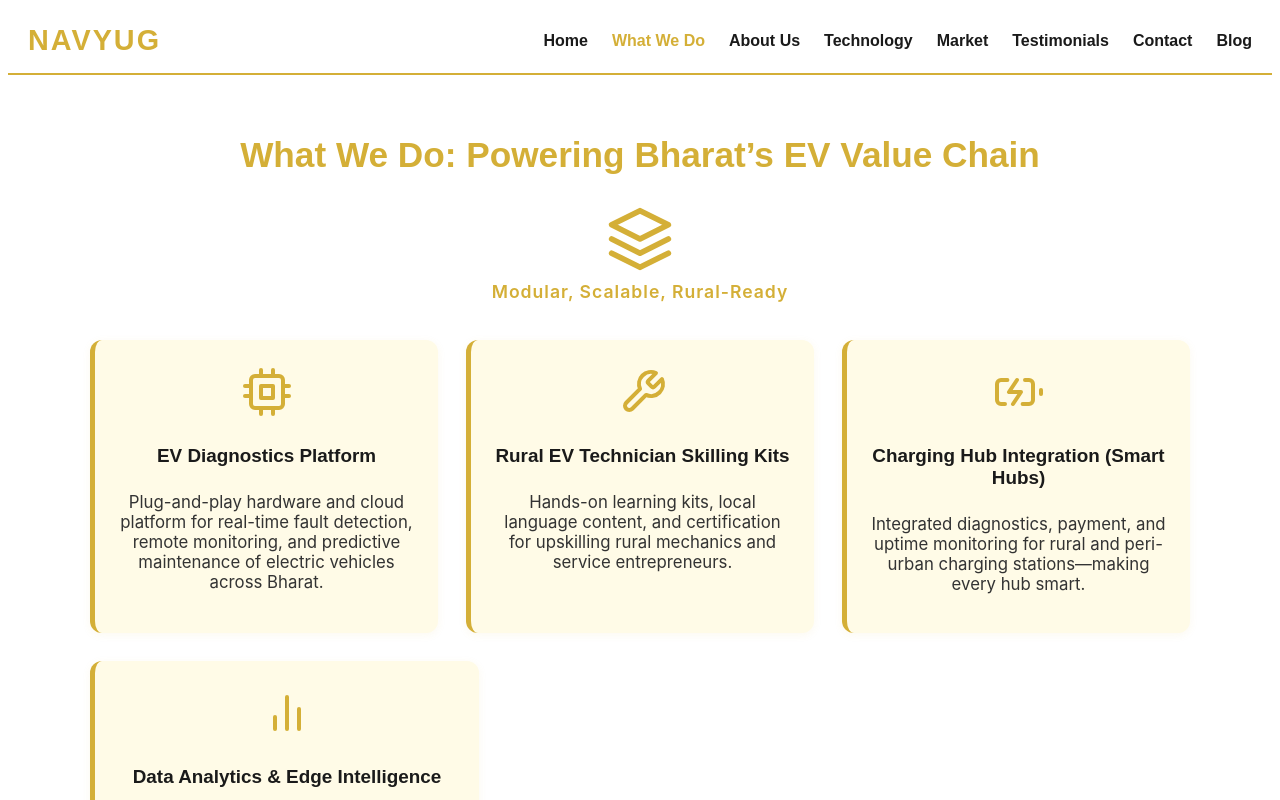
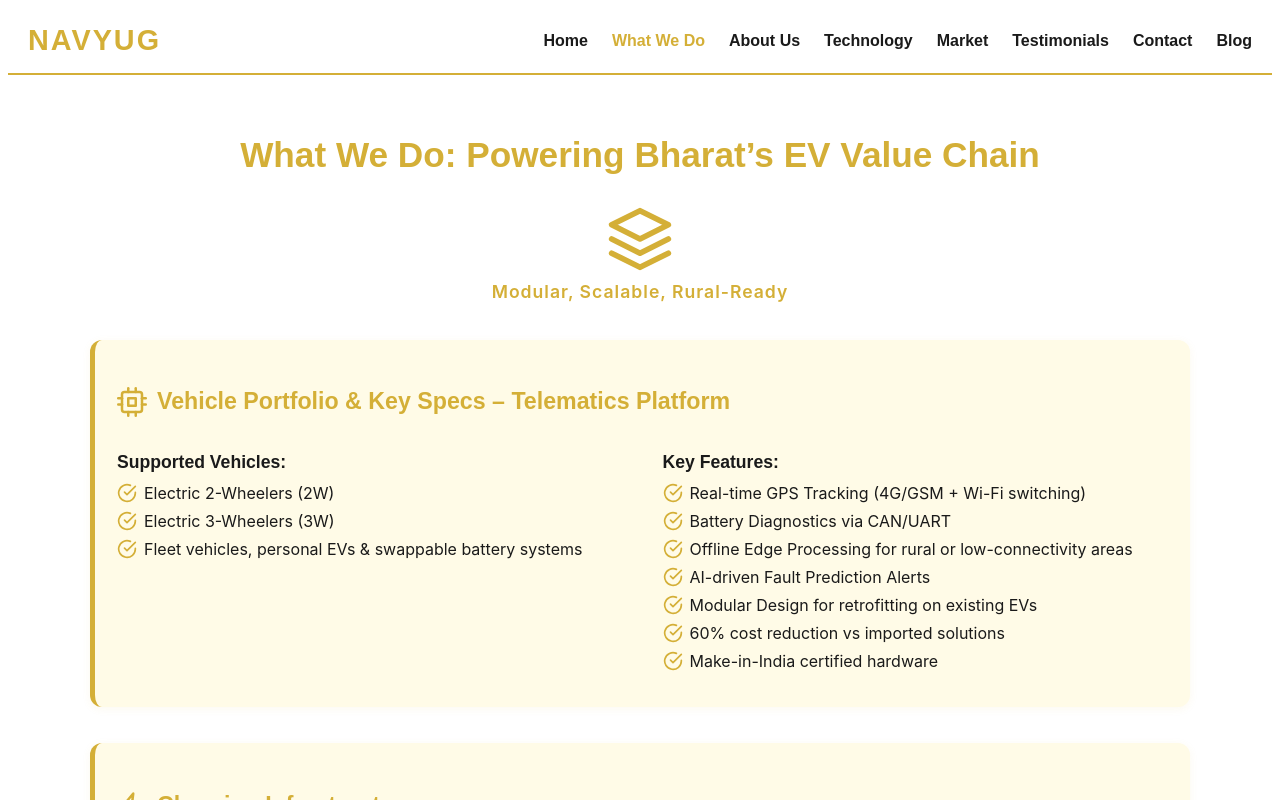
Before and after one commit to Vansh11223344/nav, a React (Vite) app: page /what-we-do in a window 1280 px wide. Shown: the top 800 px of the page. Built offline with nearby package versions, Linux system fonts and the light colour scheme.

Commit message:
V Second

```diff
--- a/index.html
+++ b/index.html
@@ -2,9 +2,9 @@
 <html lang="en">
   <head>
     <meta charset="UTF-8" />
-    <link rel="icon" type="image/svg+xml" href="/vite.svg" />
+    <link rel="icon" type="image/svg+xml" href="/images/logo.png" />
     <meta name="viewport" content="width=device-width, initial-scale=1.0" />
-    <title>NAVYUG</title>
+    <title>Navyug Innovations</title>
   </head>
   <body>
     <div id="root"></div>
--- a/src/components/ContactUs.jsx
+++ b/src/components/ContactUs.jsx
@@ -41,22 +41,22 @@ const ContactUs = () => {
             <MapPin className="contact-icon" />
             <div>
               <strong>Address</strong>
-              <p>123 Navyug EV Lane, Sector 21, Gurugram, Haryana, India</p>
+              <p>Ragunath Garden, Pragatipath, Makchund Toli, Ranchi – 834001, Jharkhand</p>
             </div>
           </div>
           <div className="info-block">
             <Phone className="contact-icon" />
             <div>
               <strong>Phone</strong>
-              <p>+91 98765 43210</p>
-              <p>+91 91234 56789</p>
+              <p>+91 98355 94986</p>
+              <p>+91 77358 37675</p>
             </div>
           </div>
           <div className="info-block">
             <Mail className="contact-icon" />
             <div>
               <strong>Email</strong>
-              <p>hello@navyugev.com</p>
+              <p>navyuginnovations@gmail.com</p>
             </div>
           </div>
         </div>
--- a/src/components/Home.css
+++ b/src/components/Home.css
@@ -79,7 +79,7 @@
 }
 
 .visual-placeholder img {
-  max-width: 100%;
+  max-width: 50%;
   height: auto;
   border-radius: 8px;
 }
--- a/src/components/MarketOpportunity.jsx
+++ b/src/components/MarketOpportunity.jsx
@@ -12,7 +12,7 @@ const opportunityPoints = [
   {
     icon: <BarChart2 className="mo-icon" />,
     title: "India’s $150B EV Market",
-    desc: "India’s electric vehicle sector is projected to reach $150B+, with rural adoption as the next growth frontier."
+    desc: "India’s EV industry is projected to hit $150B by 2030, but rural diagnostics and servicing are severely underserved."
   },
   {
     icon: <MapPin className="mo-icon" />,
@@ -21,13 +21,13 @@ const opportunityPoints = [
   },
   {
     icon: <Award className="mo-icon" />,
-    title: "Navyug’s Differentiator vs Imports",
-    desc: "Built-for-Bharat: rugged, affordable, and offline-first—unlike imported solutions designed for urban markets."
+    title: "Built for Bharat, Not Just Cities",
+    desc: "Modular, cost-effective solutions tailored for Tier 2/3 markets."
   },
   {
     icon: <Users className="mo-icon" />,
     title: "Impact in Tier 2/3 Cities",
-    desc: "Our platform is already reducing downtime and boosting productivity in emerging EV clusters."
+    desc: "From retrofit kits to technician training and real-time analytics, our cost-effective platform powers uptime and productivity where it matters most."
   },
   {
     icon: <TrendingUp className="mo-icon" />,
--- a/src/components/OurWork.css
+++ b/src/components/OurWork.css
@@ -134,3 +134,79 @@
     padding: 16px 8px 12px;
   }
 }
+.vehicle-specs-section, .charging-infra-section {
+  background: #fffbe7;
+  border-left: 5px solid #D4AF37;
+  border-radius: 12px;
+  padding: 28px 22px;
+  margin-bottom: 36px;
+  box-shadow: 0 2px 8px rgba(212, 175, 55, 0.08);
+}
+
+.vehicle-specs-section h2,
+.charging-infra-section h2 {
+  display: flex;
+  align-items: center;
+  gap: 10px;
+  color: #D4AF37;
+  font-family: 'Montserrat', 'Poppins', sans-serif;
+  font-size: 1.45rem;
+  font-weight: 700;
+  margin-bottom: 18px;
+}
+
+.vehicle-specs-content {
+  display: flex;
+  flex-wrap: wrap;
+  gap: 40px;
+}
+
+.vehicle-types, .key-features {
+  flex: 1 1 240px;
+}
+
+.vehicle-types h3, .key-features h3 {
+  color: #1A1A1A;
+  font-size: 1.1rem;
+  margin-bottom: 10px;
+  font-weight: 700;
+}
+
+.vehicle-types ul, .key-features ul, .charging-infra-list {
+  list-style: none;
+  padding: 0;
+  margin: 0;
+}
+
+.vehicle-types li, .key-features li, .charging-infra-list li {
+  display: flex;
+  align-items: center;
+  gap: 7px;
+  font-size: 1rem;
+  margin-bottom: 8px;
+  color: #1A1A1A;
+}
+
+.section-icon {
+  color: #D4AF37;
+  width: 30px;
+  height: 30px;
+}
+
+.check-icon {
+  color: #D4AF37;
+  width: 20px;
+  height: 20px;
+  flex-shrink: 0;
+}
+
+.charging-infra-list {
+  margin-top: 10px;
+}
+
+@media (max-width: 900px) {
+  .vehicle-specs-content {
+    flex-direction: column;
+    gap: 20px;
+  }
+}
--- a/src/components/OurWork.jsx
+++ b/src/components/OurWork.jsx
@@ -4,7 +4,9 @@ import {
   Tool,
   BatteryCharging,
   BarChart2,
-  Layers
+  Layers,
+  Zap,
+  CheckCircle
 } from 'react-feather';
 import './OurWork.css';
 
@@ -31,6 +33,29 @@ const modules = [
   },
 ];
 
+const vehicleTypes = [
+  "Electric 2-Wheelers (2W)",
+  "Electric 3-Wheelers (3W)",
+  "Fleet vehicles, personal EVs & swappable battery systems"
+];
+
+const keyFeatures = [
+  "Real-time GPS Tracking (4G/GSM + Wi-Fi switching)",
+  "Battery Diagnostics via CAN/UART",
+  "Offline Edge Processing for rural or low-connectivity areas",
+  "AI-driven Fault Prediction Alerts",
+  "Modular Design for retrofitting on existing EVs",
+  "60% cost reduction vs imported solutions",
+  "Make-in-India certified hardware"
+];
+
+const chargingInfra = [
+  "Collaborating with local garages and battery labs to build smart charging & diagnostics hubs",
+  "Analytics for battery swap stations and charger performance",
+  "Integration-ready with predictive BMS-level charging intelligence",
+  "Support for universal charging interfaces and DC fast-charging protocols"
+];
+
 const OurWork = () => {
   return (
     <div className="ourwork-container">
@@ -41,6 +66,45 @@ const OurWork = () => {
         <Layers className="modular-visual" />
         <span className="modular-label">Modular, Scalable, Rural-Ready</span>
       </div>
+
+      {/* Vehicle Portfolio & Key Specs */}
+      <section className="vehicle-specs-section">
+        <h2>
+          <Cpu className="section-icon" /> Vehicle Portfolio & Key Specs – Telematics Platform
+        </h2>
+        <div className="vehicle-specs-content">
+          <div className="vehicle-types">
+            <h3>Supported Vehicles:</h3>
+            <ul>
+              {vehicleTypes.map((type, idx) => (
+                <li key={idx}><CheckCircle className="check-icon" /> {type}</li>
+              ))}
+            </ul>
+          </div>
+          <div className="key-features">
+            <h3>Key Features:</h3>
+            <ul>
+              {keyFeatures.map((feature, idx) => (
+                <li key={idx}><CheckCircle className="check-icon" /> {feature}</li>
+              ))}
+            </ul>
+          </div>
+        </div>
+      </section>
+
+      {/* Charging Infrastructure */}
+      <section className="charging-infra-section">
+        <h2>
+          <Zap className="section-icon" /> Charging Infrastructure
+        </h2>
+        <ul className="charging-infra-list">
+          {chargingInfra.map((item, idx) => (
+            <li key={idx}><CheckCircle className="check-icon" /> {item}</li>
+          ))}
+        </ul>
+      </section>
+
+      {/* Existing Modules */}
       <div className="work-modules">
         {modules.map((mod, idx) => (
           <div className="work-module" key={idx} role="region" aria-label={mod.title}>
--- a/src/components/TechInnovation.jsx
+++ b/src/components/TechInnovation.jsx
@@ -16,27 +16,27 @@ const innovations = [
   {
     icon: <Cpu className="tech-icon" />,
     title: "IoT + Edge AI",
-    desc: "Real-time vehicle health monitoring with edge-processed data, reducing cloud dependency and latency."
+    desc: "Real-time diagnostics through embedded machine learning"
   },
   {
-    icon: <Activity className="tech-icon" />,
-    title: "Embedded ML Models",
-    desc: "Self-learning algorithms that adapt to regional driving patterns and battery behaviors."
+    icon: <Zap className="tech-icon" />,
+    title: "Rural Skilling Tech Kit",
+    desc: "Hardware + software package to train EV technicians."
   },
   {
     icon: <CloudOff className="tech-icon" />,
-    title: "Offline-First Architecture",
-    desc: "Works seamlessly in low/no connectivity areas—critical for Bharat's rural EV ecosystems."
+    title: "Decentralized Data Architecture",
+    desc: "Designed for low-latency analytics."
   },
   {
     icon: <Wifi className="tech-icon" />,
     title: "GSM-WiFi Hybrid Switching",
-    desc: "Automatically switches between networks to maintain diagnostic continuity."
+    desc: "Reliable performance across urban and rural zones"
   },
   {
-    icon: <Zap className="tech-icon" />,
-    title: "CAN Diagnostics 2.0",
-    desc: "Next-gen controller-area network analysis for Indian EV drivetrains and battery systems."
+    icon: <Activity className="tech-icon" />,
+    title: "Patent-Pending Designs",
+    desc: "Proprietary embedded firmware & circuits for diagnostics and safety."
   }
 ];
 
--- a/src/components/Testimonials.jsx
+++ b/src/components/Testimonials.jsx
@@ -4,12 +4,12 @@ import './Testimonials.css';
 
 const testimonials = [
   {
-    quote: "It’s like a stethoscope for EVs – our technicians can now detect faults faster.",
+    quote: "It’s like a stethoscope for EVs – our technicians can now detect faults faster and build trust with customers.",
     author: "Local Garage Owner, Odisha"
   },
   {
-    quote: "Downtime is down, customer trust is up. Navyug is a gamechanger for rural EVs.",
-    author: "Fleet Operator, UP"
+    quote: "The device helped us diagnose battery issues we didn’t even know existed. Our downtime has reduced by 35%.",
+    author: "Fleet Operator, Chhattisgarh"
   },
   {
     quote: "The skilling kits helped our mechanics learn diagnostics in their own language.",
```
Also changed, not shown: src/components/AboutUs.jsx (+14 -12 lines), src/components/Home.jsx (+49 -4 lines), public/images/companyimg.jpeg (added), public/images/logo.png (added).
